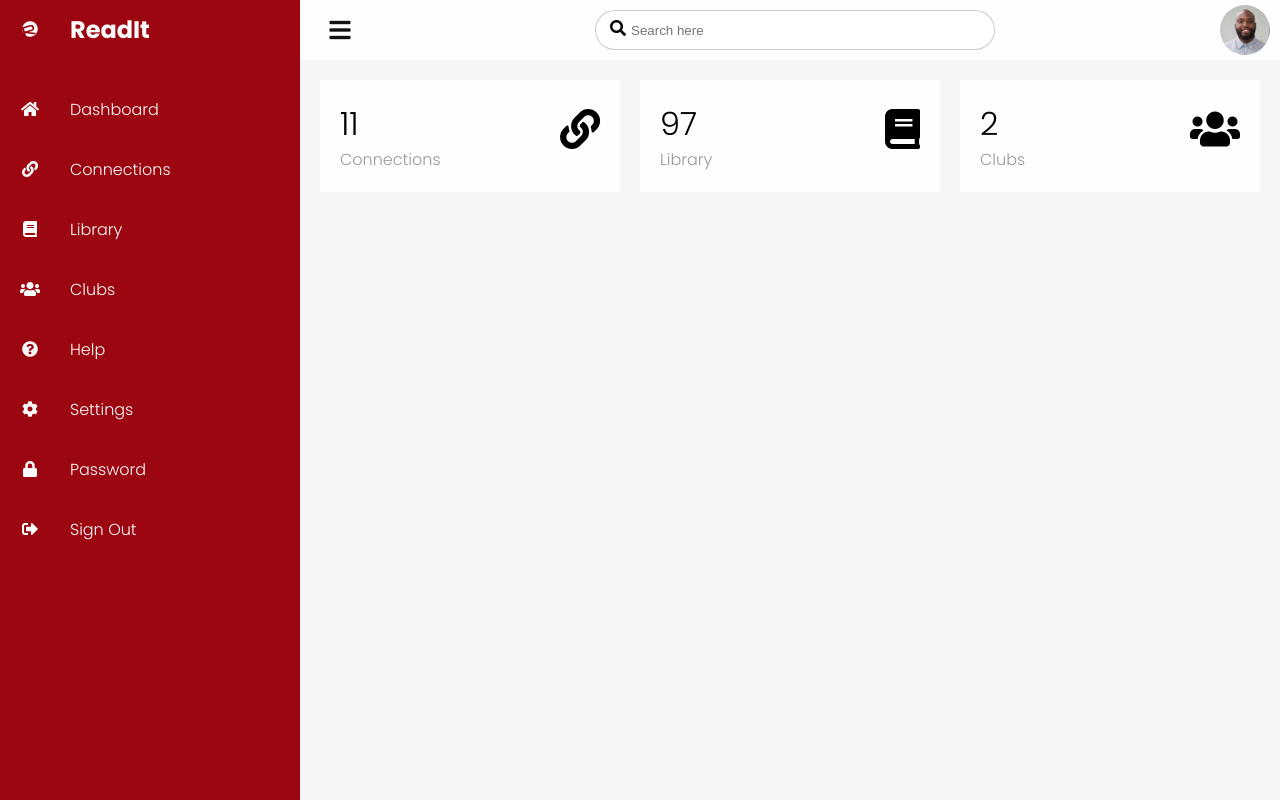
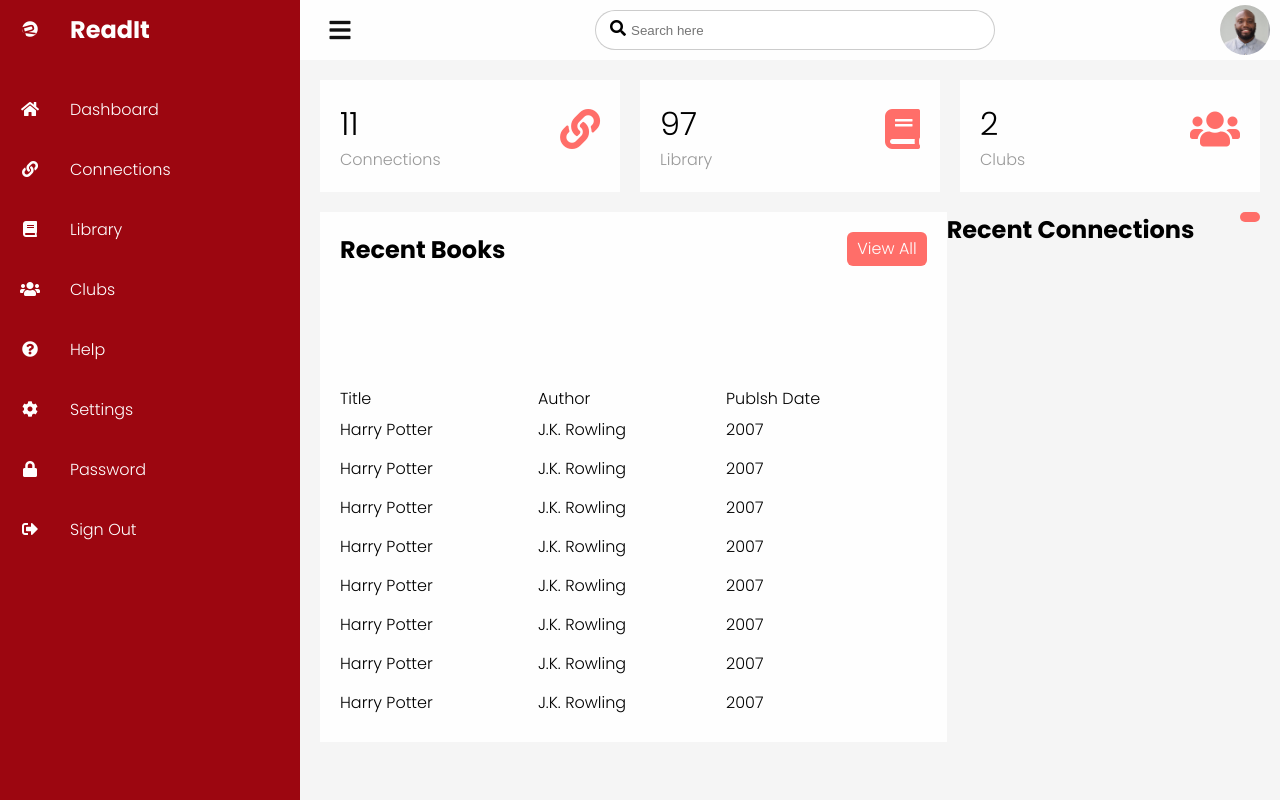
Before and after one commit to cliff-lilly-jean/Readit, a Vue app: page /dashboard in a window 1280 px wide. Built offline with nearby package versions, Linux system fonts and the light colour scheme.

Commit message:
More updates to the dashboard

```diff
--- a/src/components/Dashboard.vue
+++ b/src/components/Dashboard.vue
@@ -83,6 +83,7 @@
         <!-- Top Bar End -->
         <!-- Card Box Start -->
         <div class="cardBox">
+          <!-- TODO: Add a route to the Connections page -->
           <div class="card">
             <div>
               <div class="numbers">{{ totalConnections }}</div>
@@ -92,6 +93,7 @@
               <i class="fas fa-link"></i>
             </div>
           </div>
+          <!-- TODO: Add a route to the Library page -->
           <div class="card">
             <div>
               <div class="numbers">{{ booksInLibrary }}</div>
@@ -101,6 +103,7 @@
               <i class="fas fa-book"></i>
             </div>
           </div>
+          <!-- TODO: Add a route to the Clubs page -->
           <div class="card">
             <div>
               <div class="numbers">{{ numberOfClubs }}</div>
@@ -112,6 +115,92 @@
           </div>
         </div>
         <!-- Card Box End -->
+        <!-- Details Start -->
+        <div class="details">
+          <div class="recentBooks">
+            <div class="cardHeader">
+              <h2>Recent Books</h2>
+              <!-- TODO: Create a path to the Library page -->
+              <a href="#" class="btn">View All</a>
+            </div>
+            <table>
+              <thead>
+                <tr>
+                  <td>Title</td>
+                  <td>Author</td>
+                  <td>Publsh Date</td>
+                </tr>
+              </thead>
+              <tbody>
+                <tr>
+                  <td>{{ bookTitle }}</td>
+                  <td>{{ bookAuthor }}</td>
+                  <td>
+                    <span class="status delivered">{{ bookPublishDate }}</span>
+                  </td>
+                </tr>
+                <tr>
+                  <td>{{ bookTitle }}</td>
+                  <td>{{ bookAuthor }}</td>
+                  <td>
+                    <span class="status return">{{ bookPublishDate }}</span>
+                  </td>
+                </tr>
+                <tr>
+                  <td>{{ bookTitle }}</td>
+                  <td>{{ bookAuthor }}</td>
+                  <td>
+                    <span class="status inprogress">{{ bookPublishDate }}</span>
+                  </td>
+                </tr>
+                <tr>
+                  <td>{{ bookTitle }}</td>
+                  <td>{{ bookAuthor }}</td>
+                  <td>
+                    <span class="status">{{ bookPublishDate }}</span>
+                  </td>
+                </tr>
+                <tr>
+                  <td>{{ bookTitle }}</td>
+                  <td>{{ bookAuthor }}</td>
+                  <td>
+                    <span class="status delivered">{{ bookPublishDate }}</span>
+                  </td>
+                </tr>
+                <tr>
+                  <td>{{ bookTitle }}</td>
+                  <td>{{ bookAuthor }}</td>
+                  <td>
+                    <span class="status return">{{ bookPublishDate }}</span>
+                  </td>
+                </tr>
+                <tr>
+                  <td>{{ bookTitle }}</td>
+                  <td>{{ bookAuthor }}</td>
+                  <td>
+                    <span class="status delivered">{{ bookPublishDate }}</span>
+                  </td>
+                </tr>
+                <tr>
+                  <td>{{ bookTitle }}</td>
+                  <td>{{ bookAuthor }}</td>
+                  <td>
+                    <span class="status return">{{ bookPublishDate }}</span>
+                  </td>
+                </tr>
+              </tbody>
+            </table>
+          </div>
+
+          <div class="recentConnections">
+            <div class="cardHeader">
+              <h2>Recent Connections</h2>
+              <!-- TODO: Create a path to the Library page -->
+              <a href="#" class="btn"></a>
+            </div>
+          </div>
+        </div>
+        <!-- Details End -->
       </div>
       <!-- Main End -->
     </div>
@@ -130,6 +219,9 @@ export default {
       booksInLibrary: 97,
       totalConnections: 11,
       numberOfClubs: 2,
+      bookTitle: "Harry Potter",
+      bookAuthor: "J.K. Rowling",
+      bookPublishDate: 2007,
     };
   },
   methods: {
@@ -345,5 +437,47 @@ export default {
 
 .cardBox .card .iconBox {
   font-size: 2.5em;
+  color: #ff6e69;
+}
+
+.details {
+  position: relative;
+  width: 100%;
+  padding: 20px;
+  padding-top: 0;
+  display: grid;
+  grid-template-columns: 2fr 1fr;
+}
+
+.details .recentBooks {
+  position: relative;
+  display: grid;
+  min-height: 530px;
+  background: #fefefe;
+  padding: 20px;
+}
+
+.cardHeader {
+  display: flex;
+  justify-content: space-between;
+  align-items: flex-start;
+}
+
+.cardHeader h2 {
+  font-weight: 600;
+}
+
+.btn {
+  position: relative;
+  padding: 5px 10px;
+  background: #ff6e69;
+  color: #fefefe;
+  text-decoration: none;
+  border-radius: 6px;
+}
+
+.details table {
+  width: 100%;
+  border-collapse: collapse;
 }
 </style>
```
